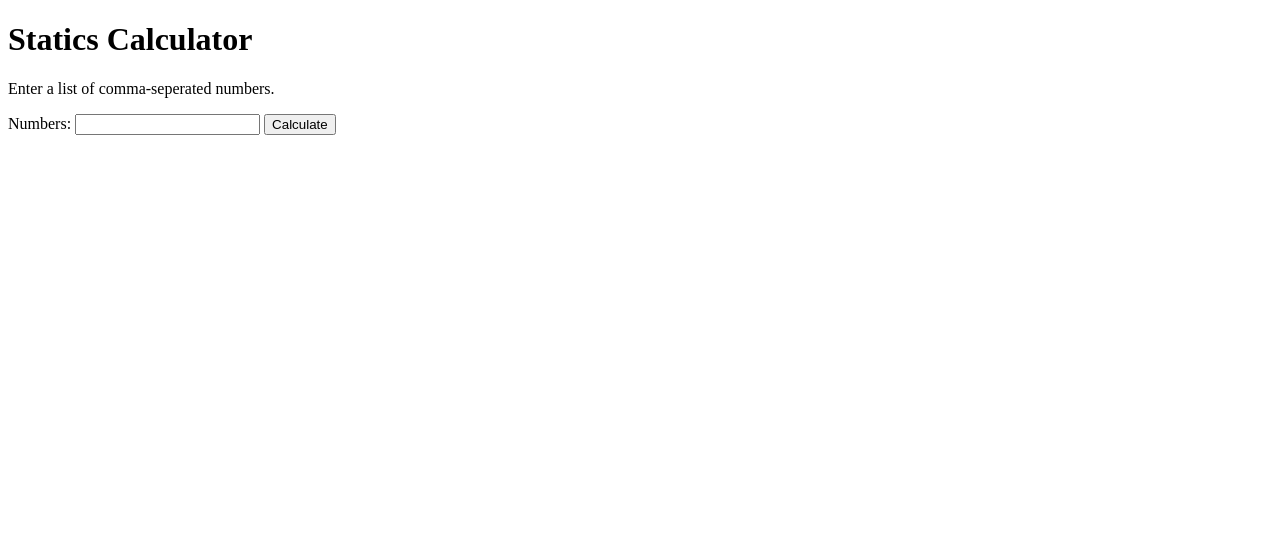
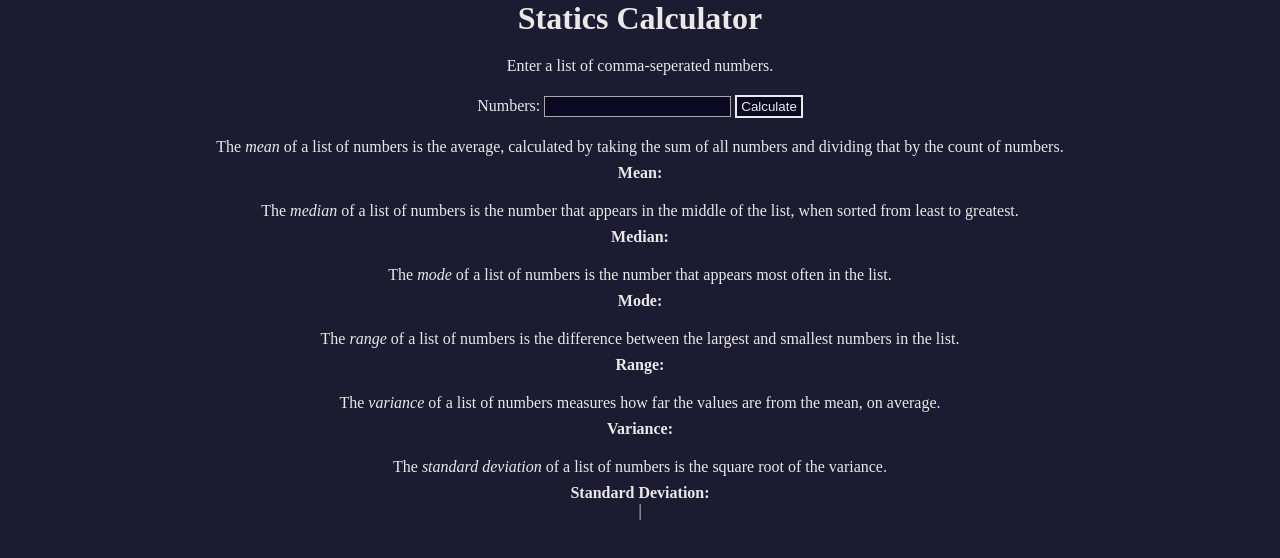
Before and after one commit to hassanjawedwani/Project-Statics-Caluculator, a plain HTML site: page index.html in a window 1280 px wide. Drawn offline with Linux system fonts and the light colour scheme.

Commit message:
html&css-done

```diff
--- a/index.html
+++ b/index.html
@@ -13,12 +13,25 @@
         <main>
             <p class="description">Enter a list of comma-seperated numbers.</p>
             <form onsubmit="calculate();">
-                <label>Numbers:
-                    <input type="text" placeholder="" id="input"/>
+                <label for="input">Numbers:
+                    <input type="text" placeholder="" name="numbers" id="input"/>
                 </label>
                 <button type="submit">Calculate</button>
             </form>
-
+            <div class="results">
+                <p>The <dfn>mean</dfn> of a list of numbers is the average, calculated by taking the sum of all numbers and dividing that by the count of numbers.</p>
+                <h4>Mean: <span id="mean"></span></h4>
+                <p>The <dfn>median</dfn> of a list of numbers is the number that appears in the middle of the list, when sorted from least to greatest.</p>
+                <h4>Median:<span id="median"></span></h4>
+                <p>The <dfn>mode</dfn> of a list of numbers is the number that appears most often in the list.</p>
+                <h4>Mode:<span id="mode"></span></h4>
+                <p>The <dfn>range</dfn> of a list of numbers is the difference between the largest and smallest numbers in the list.</p>
+                <h4>Range:<span id="range"></span></h4>
+                <p>The <dfn>variance</dfn> of a list of numbers measures how far the values are from the mean, on average.</p>
+                <h4>Variance:<span id="variance"></span></h4>
+                <p>The <dfn>standard deviation</dfn> of a list of numbers is the square root of the variance.</p>
+                <h4>Standard Deviation:<span id="standard-deviation"></span></h4>
+            </div>|
         </main>
         <script src="script.js"></script>
     </body>
--- a/styles.css
+++ b/styles.css
@@ -0,0 +1,38 @@
+*,
+*::before,
+*::after {
+    margin: 0;
+    padding: 0;
+    box-sizing:border-box;
+}
+
+:root {
+    --background-color: #1B1B32;
+    --text-color: #ece8e8;
+    --text-light-color: #b1a5a5;
+    --input-color: #0A0A23;
+}
+
+body {
+    background-color: var(--background-color);
+    color: var(--text-color);
+    text-align: center;
+}
+
+p,
+form {
+    margin: 20px 0 8px;
+}
+
+input[type="text"],
+button[type="submit"] {
+    background-color: var(--input-color);
+    border: 1px solid var(--text-light-color);
+    color: var(--text-color);
+    padding: 2px 4px;
+}
+
+button[type="submit"] {
+    border: 2px solid var(--text-color);
+    cursor: pointer;
+}
```
